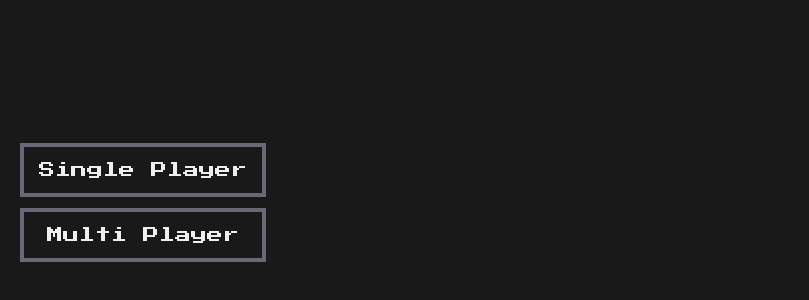
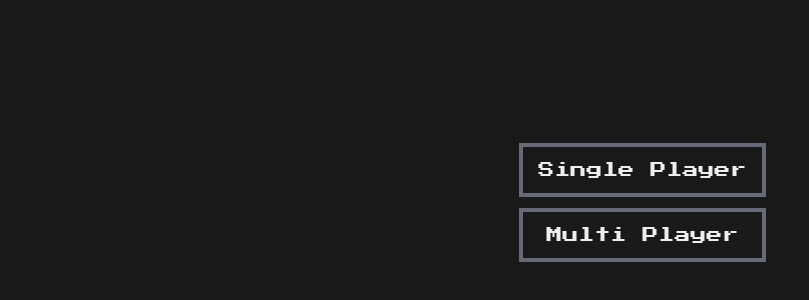
Before and after one commit to MarcDwyer/arcade-typeracer, a React (Create React App) app in the folder frontend/: page / in a window 1280 px wide. Shown: the part 198-498 px from the top of the page, without its empty margins (0-809 px from the left). Built offline with nearby package versions, Linux system fonts and the light colour scheme; no server answers.

Commit message:
added inner-div back to center homepage

```diff
--- a/frontend/src/App.scss
+++ b/frontend/src/App.scss
@@ -9,7 +9,7 @@
 
   .inner-div {
     max-width: 850px;
-    background-color: #0c0c0c;
+    background-color: transparent;
     display: flex;
     flex-direction: column;
     margin: auto;
--- a/frontend/src/App.tsx
+++ b/frontend/src/App.tsx
@@ -25,6 +25,7 @@ function App() {
         backgroundColor: Theme.bgColor,
       }}
     >
+      <div className="inner-div">
         <Router>
           <Switch>
             <Route component={ModeHandler} path="/:mode" />
@@ -32,6 +33,7 @@ function App() {
           </Switch>
         </Router>
       </div>
+    </div>
   );
 }
 
```
Lines whose indentation alone changed are shown as unchanged.
